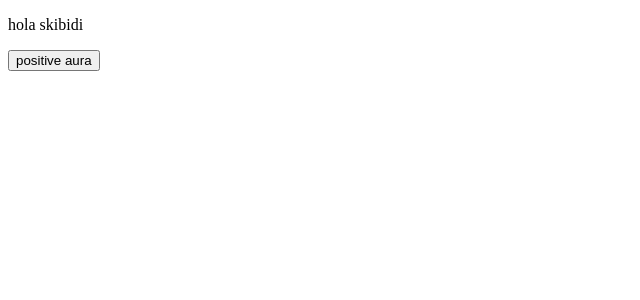
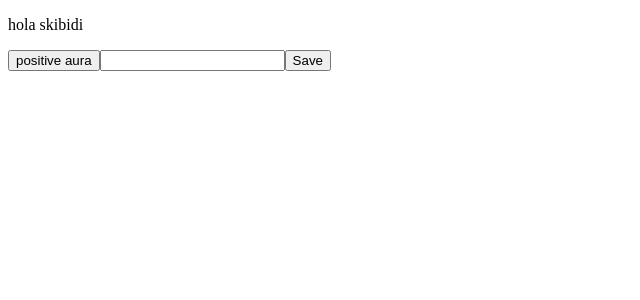
Before and after one commit to amaljoby03/appi, a React (Vite) app: page / in a window 1280 px wide. Shown: the top 300 px of the page, without its empty margins (0-640 px from the left). Built offline with nearby package versions, Linux system fonts and the light colour scheme.

Commit message:
added new components

```diff
--- /dev/null
+++ b/src/components/SaveButton.jsx
@@ -0,0 +1,10 @@
+
+function SaveButton() {
+    return (
+      <button>
+        Save
+      </button>
+    )
+  }
+
+  export default SaveButton
--- /dev/null
+++ b/src/input.jsx
@@ -0,0 +1,9 @@
+
+function Input() {
+    return (
+<input type='text'>
+    </input>
+    )
+  }
+
+  export default Input
--- a/src/main.jsx
+++ b/src/main.jsx
@@ -2,11 +2,15 @@ import React from 'react'
 import ReactDOM from 'react-dom/client'
 import App from './App.jsx'
 import Button from './button.jsx'
+import Input from './input.jsx'
+import SaveButton from './components/SaveButton.jsx'
 
 
 ReactDOM.createRoot(document.getElementById('root')).render(
   <React.StrictMode>
     <App />
     <Button />
+    <Input />
+    <SaveButton />
   </React.StrictMode>,
 )
```
Also changed, not shown: src/components/NameInput.jsx (added, +12 -0 lines).
